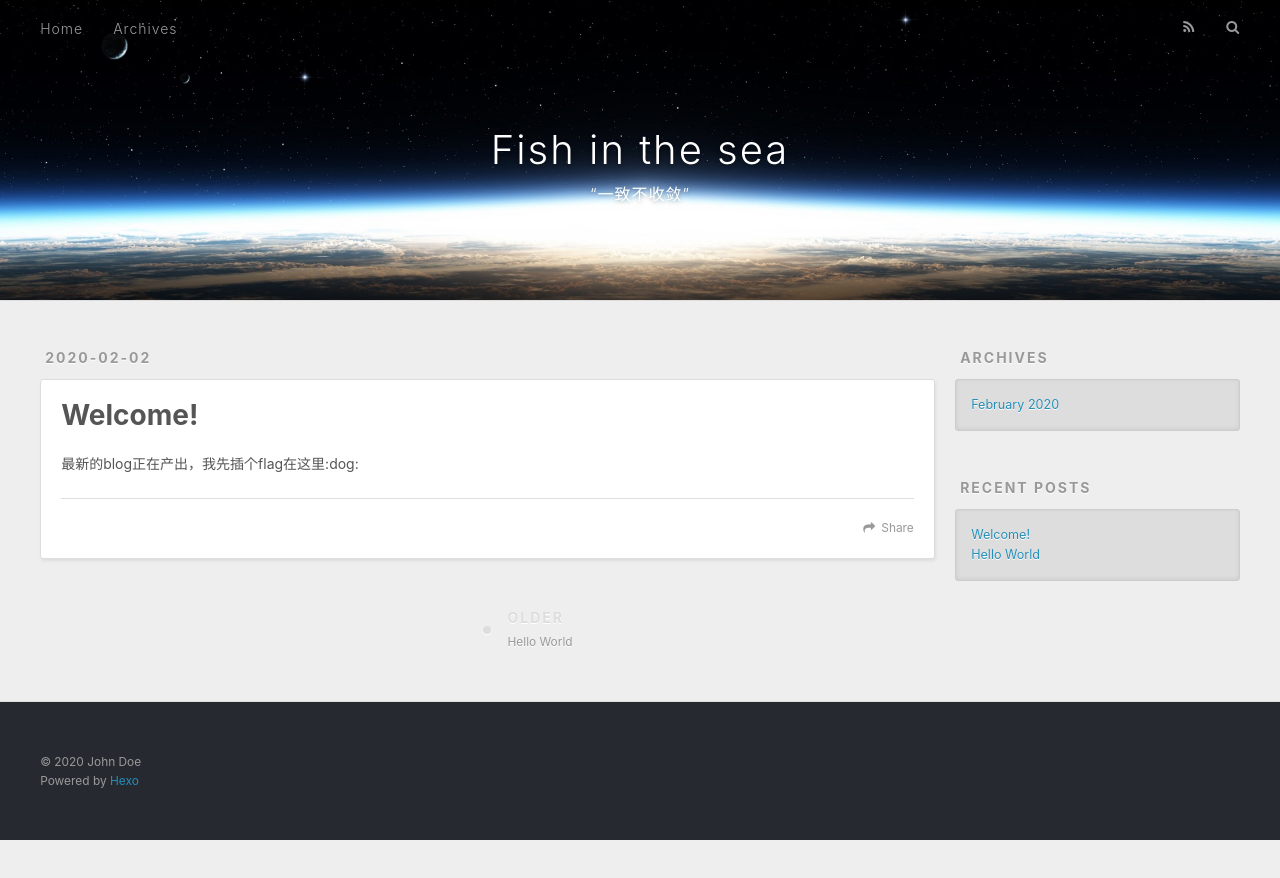
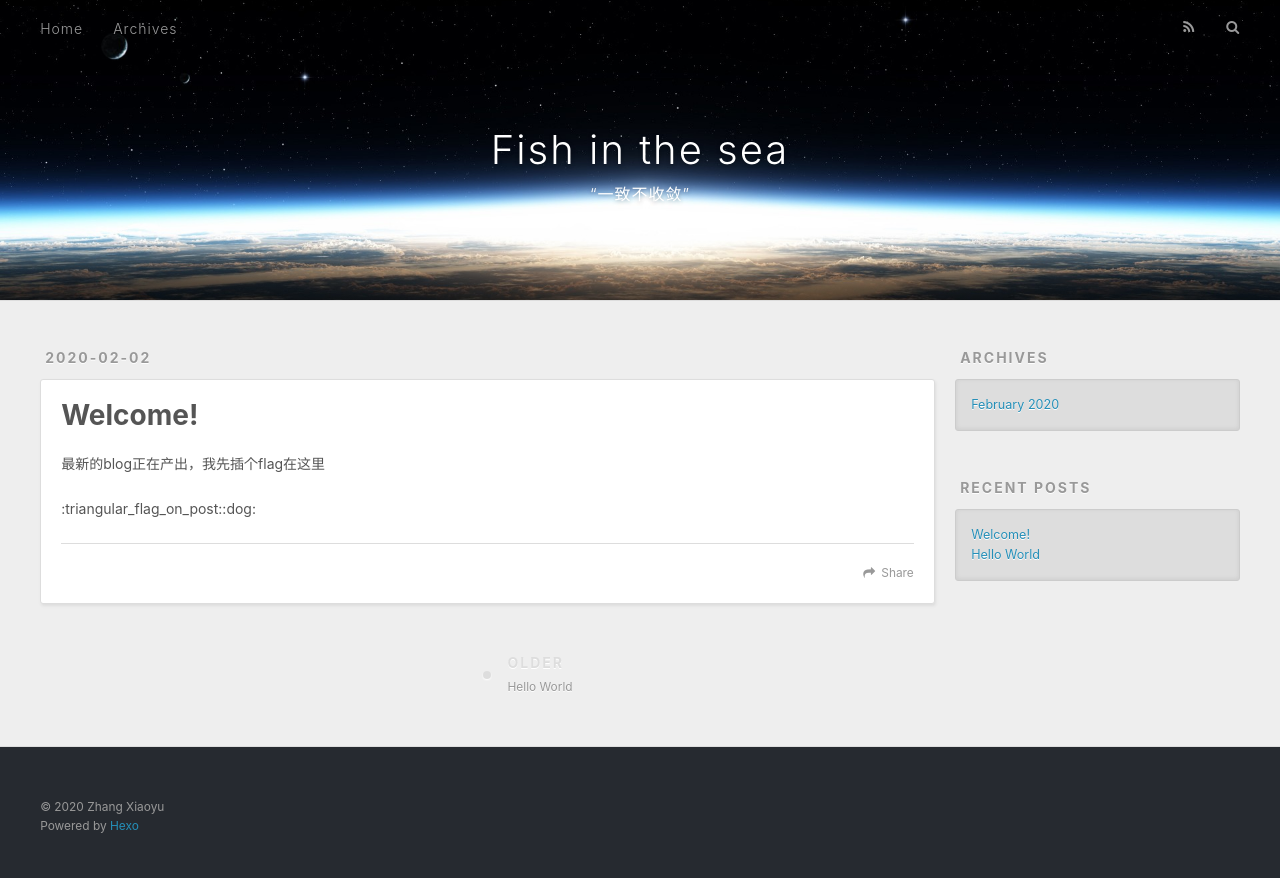
Before and after one commit to famishedfish/famishedfish, a plain HTML site: page 2020/02/02/Welcome/index.html in a window 1280 px wide. Before the commit the page ends 840 px from the top, so only its background shows below. Drawn offline with nearby package versions, Linux system fonts and the light colour scheme.

Commit message:
Site updated: 2020-02-02 23:39:02

```diff
--- a/2020/02/02/Welcome/index.html
+++ b/2020/02/02/Welcome/index.html
@@ -7,16 +7,16 @@
 
   <title>Welcome! | Fish in the sea</title>
   <meta name="viewport" content="width=device-width, initial-scale=1, maximum-scale=1">
-  <meta name="description" content="最新的blog正在产出，我先插个flag在这里:dog:">
+  <meta name="description" content="最新的blog正在产出，我先插个flag在这里 :triangular_flag_on_post::dog:">
 <meta property="og:type" content="article">
 <meta property="og:title" content="Welcome!">
 <meta property="og:url" content="http://yoursite.com/2020/02/02/Welcome/index.html">
 <meta property="og:site_name" content="Fish in the sea">
-<meta property="og:description" content="最新的blog正在产出，我先插个flag在这里:dog:">
+<meta property="og:description" content="最新的blog正在产出，我先插个flag在这里 :triangular_flag_on_post::dog:">
 <meta property="og:locale" content="en_US">
 <meta property="article:published_time" content="2020-02-02T09:30:08.000Z">
-<meta property="article:modified_time" content="2020-02-02T14:58:18.325Z">
-<meta property="article:author" content="John Doe">
+<meta property="article:modified_time" content="2020-02-02T15:38:44.022Z">
+<meta property="article:author" content="Zhang Xiaoyu">
 <meta name="twitter:card" content="summary">
 
     <link rel="alternate" href="/atom.xml" title="Fish in the sea" type="application/atom+xml">
@@ -92,12 +92,13 @@
 
     <div class="article-entry" itemprop="articleBody">
 
-        <p>最新的blog正在产出，我先插个flag在这里:dog:</p>
+        <p>最新的blog正在产出，我先插个flag在这里</p>
+<p>:triangular_flag_on_post::dog:</p>
 
 
     </div>
     <footer class="article-footer">
-      <a data-url="http://yoursite.com/2020/02/02/Welcome/" data-id="ck655hihi0000lq3t3ac74k48" class="article-share-link">Share</a>
+      <a data-url="http://yoursite.com/2020/02/02/Welcome/" data-id="ck656xag60000yy3t2kpc796c" class="article-share-link">Share</a>
 
 
     </footer>
@@ -165,7 +166,7 @@
 
   <div class="outer">
     <div id="footer-info" class="inner">
-      &copy; 2020 John Doe<br>
+      &copy; 2020 Zhang Xiaoyu<br>
       Powered by <a href="http://hexo.io/" target="_blank">Hexo</a>
     </div>
   </div>
```
Also changed, not shown: 2020/02/02/hello-world/index.html (+3 -3 lines), archives/2020/02/index.html (+2 -2 lines), archives/2020/index.html (+2 -2 lines), archives/index.html (+2 -2 lines), index.html (+6 -5 lines).
